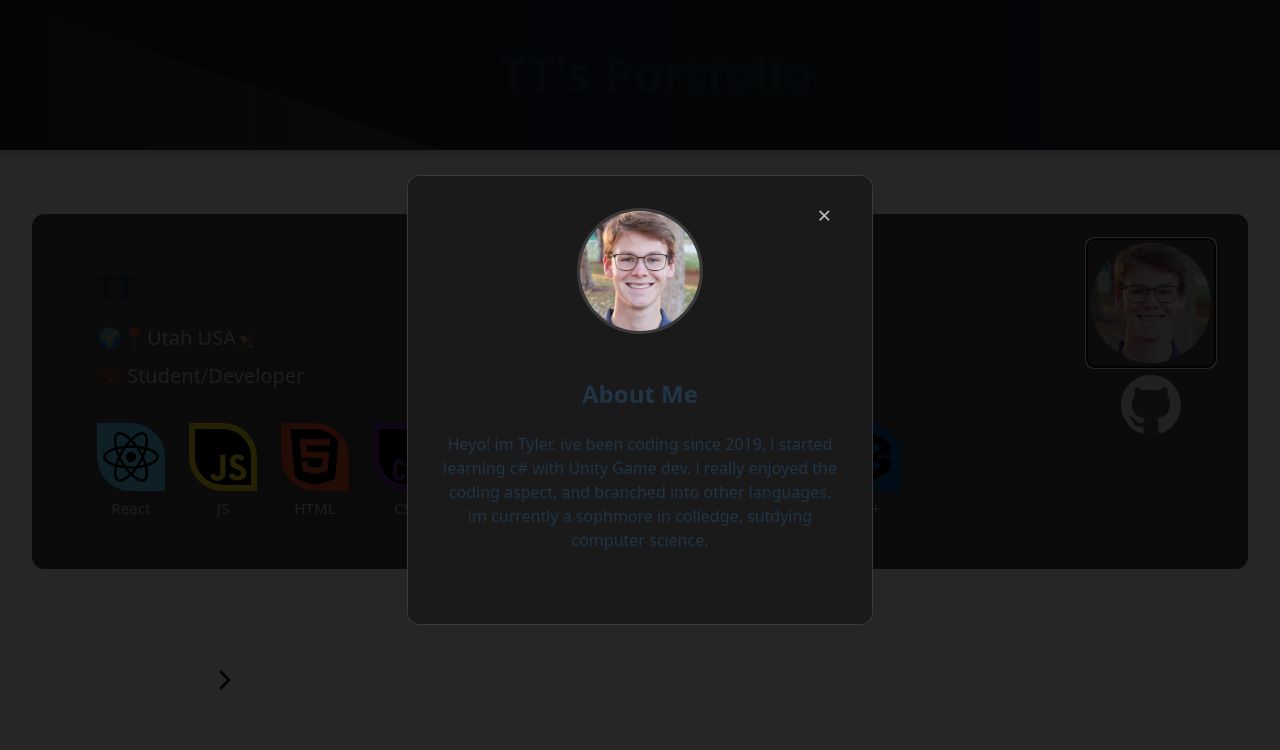
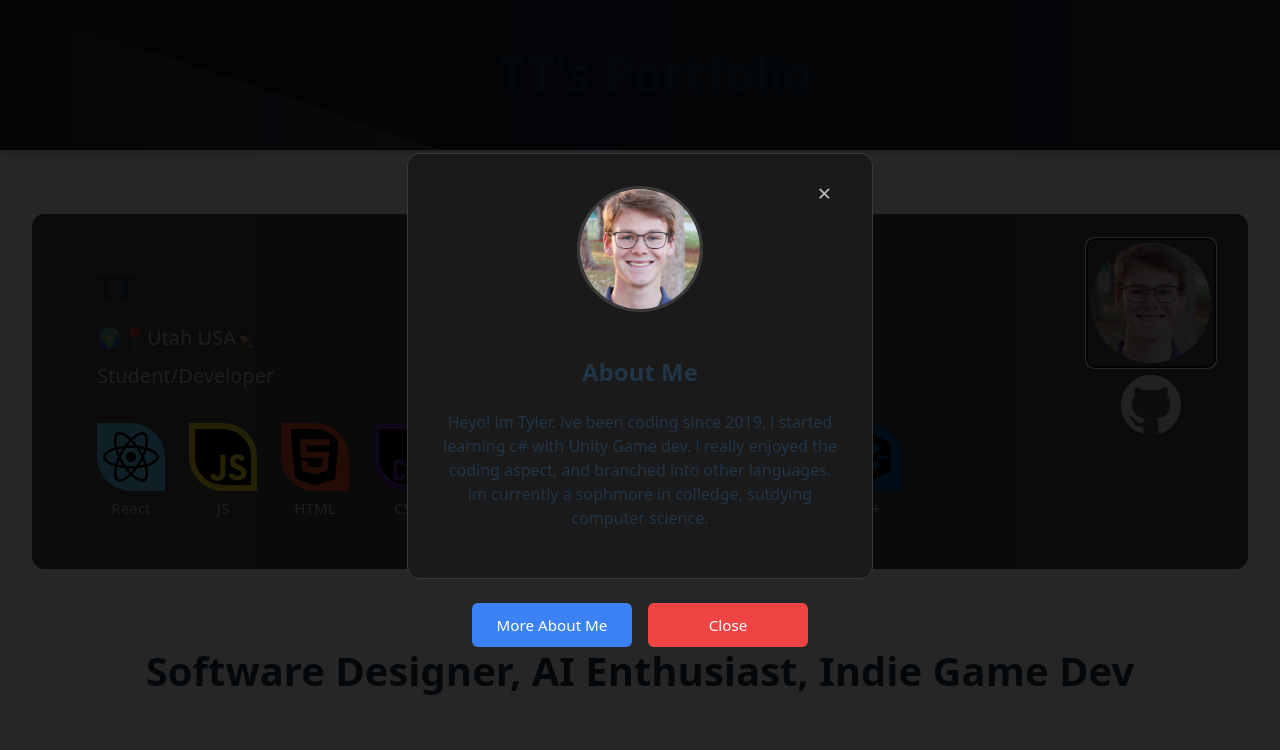
Before and after one commit to Lordofrunning/PortfolioLandingPage, a website built with Vite: page index.html in a window 1280 px wide. Both pictures are taken after a click on the button "About Me". Shown: the top 750 px of the page. Built offline with nearby package versions, Linux system fonts and the light colour scheme.

Commit message:
added two buttons on profile image modal, room for get to know more about me. added game dev and it section drop downs, changed projects name to software, websites, apps. changed on hover color effect.

```diff
--- a/src/main.ts
+++ b/src/main.ts
@@ -33,8 +33,10 @@ app.innerHTML = `
       <img src="/PictureOfMeCropped.JPG" alt="Profile Picture" class="profile-pic" />
       <h2>About Me</h2>
       <p>Heyo! im Tyler. ive been coding since 2019, i started learning c# with Unity Game dev. i really enjoyed the coding aspect, and branched into other languages. im currently a sophmore in colledge, sutdying computer science. </p>
-      <br/>
-
+    </div>
+    <div class="profile-modal-buttons">
+      <button class="profile-btn profile-btn-primary">More About Me</button>
+      <button class="profile-btn profile-btn-close">Close</button>
     </div>
   </div>
 
@@ -78,7 +80,7 @@ app.innerHTML = `
         <div class="info-card-content">
           <h3 class="info-card-name">TT</h3>
           <p class="info-card-location">🌍📍Utah USA🦅</p>
-          <p class="info-card-extra">💼 Student/Developer </p>
+          <p class="info-card-extra">Student/Developer </p>
         </div>
         <div class="skill-icons">
           <div class="skill-item">
@@ -150,16 +152,48 @@ app.innerHTML = `
     </article> -->
   </section>
 
+  <h1 class="section-title">Software Designer, AI Enthusiast, Indie Game Dev</h1>
+
   <!-- Projects Dropdown Section -->
   <div class="projects-dropdown-container">
     <button class="projects-dropdown-toggle" id="projects-toggle">
-      <span class="projects-title">Projects</span>
+      <span class="projects-title">Software/Websites/Apps</span>
       <svg class="dropdown-arrow" width="24" height="24" viewBox="0 0 24 24" fill="none" stroke="currentColor" stroke-width="2" stroke-linecap="round" stroke-linejoin="round">
         <polyline points="9 18 15 12 9 6"></polyline>
       </svg>
     </button>
     <div class="projects-dropdown-content" id="projects-content">
       <section id="projects" class="projects"></section>
+    </div>
+  </div>
+
+  <!-- IT/Cyber Security Dropdown Section -->
+  <div class="projects-dropdown-container">
+    <button class="projects-dropdown-toggle" id="itsecurity-toggle">
+      <span class="projects-title">IT/Cyber Security</span>
+      <svg class="dropdown-arrow" width="24" height="24" viewBox="0 0 24 24" fill="none" stroke="currentColor" stroke-width="2" stroke-linecap="round" stroke-linejoin="round">
+        <polyline points="9 18 15 12 9 6"></polyline>
+      </svg>
+    </button>
+    <div class="projects-dropdown-content" id="itsecurity-content">
+      <section id="itsecurity" class="itsecurity-section">
+        <!-- Content will go here -->
+      </section>
+    </div>
+  </div>
+
+  <!-- Game Development Dropdown Section -->
+  <div class="projects-dropdown-container">
+    <button class="projects-dropdown-toggle" id="gamedev-toggle">
+      <span class="projects-title">Game Development</span>
+      <svg class="dropdown-arrow" width="24" height="24" viewBox="0 0 24 24" fill="none" stroke="currentColor" stroke-width="2" stroke-linecap="round" stroke-linejoin="round">
+        <polyline points="9 18 15 12 9 6"></polyline>
+      </svg>
+    </button>
+    <div class="projects-dropdown-content" id="gamedev-content">
+      <section id="gamedev" class="gamedev-section">
+        <!-- Content will go here -->
+      </section>
     </div>
   </div>
 
@@ -401,6 +435,8 @@ const profileBtn = document.getElementById('profile-btn')!
 const avatarBtn = document.getElementById('avatar-btn')!
 const profileModal = document.getElementById('profile-modal')!
 const profileModalClose = profileModal.querySelector('.modal-close')!
+const profileBtnClose = profileModal.querySelector('.profile-btn-close')!
+const profileBtnMore = profileModal.querySelector('.profile-btn-primary')!
 
 function openProfileModal() {
   profileModal.hidden = false
@@ -416,6 +452,11 @@ profileBtn.addEventListener('click', openProfileModal)
 avatarBtn.addEventListener('click', openProfileModal)
 
 profileModalClose.addEventListener('click', closeProfileModal)
+profileBtnClose.addEventListener('click', closeProfileModal)
+profileBtnMore.addEventListener('click', () => {
+  // TODO: Add functionality for "More About Me" button
+  console.log('More About Me clicked')
+})
 
 profileModal.addEventListener('click', (e) => {
   if (e.target === profileModal) closeProfileModal()
@@ -487,6 +528,26 @@ projectsToggle.addEventListener('click', () => {
   const isExpanded = projectsContent.classList.toggle('expanded')
   projectsToggle.classList.toggle('expanded', isExpanded)
   projectsToggle.setAttribute('aria-expanded', isExpanded.toString())
+})
+
+// ===== IT/Cyber Security Dropdown Toggle =====
+const itsecurityToggle = document.getElementById('itsecurity-toggle') as HTMLButtonElement
+const itsecurityContent = document.getElementById('itsecurity-content') as HTMLDivElement
+
+itsecurityToggle.addEventListener('click', () => {
+  const isExpanded = itsecurityContent.classList.toggle('expanded')
+  itsecurityToggle.classList.toggle('expanded', isExpanded)
+  itsecurityToggle.setAttribute('aria-expanded', isExpanded.toString())
+})
+
+// ===== Game Development Dropdown Toggle =====
+const gamedevToggle = document.getElementById('gamedev-toggle') as HTMLButtonElement
+const gamedevContent = document.getElementById('gamedev-content') as HTMLDivElement
+
+gamedevToggle.addEventListener('click', () => {
+  const isExpanded = gamedevContent.classList.toggle('expanded')
+  gamedevToggle.classList.toggle('expanded', isExpanded)
+  gamedevToggle.setAttribute('aria-expanded', isExpanded.toString())
 })
 
 // ===== Education Dropdown Toggle =====
--- a/src/style.css
+++ b/src/style.css
@@ -127,6 +127,14 @@ button:focus-visible {
   text-align: center;
 }
 
+.section-title {
+  font-size: 40px;
+  text-align: center;
+  margin: 3rem auto 4rem;
+  max-width: 1400px;
+  padding: 0 2rem;
+}
+
 /* Projects Dropdown */
 .projects-dropdown-container {
   margin: 2rem auto;
@@ -210,8 +218,33 @@ button:focus-visible {
   stroke: #dbeafe;
 }
 
+/* Individual dropdown hover colors */
+#itsecurity-toggle:hover .projects-title {
+  color: #991B1B;
+}
+
+#itsecurity-toggle:hover .dropdown-arrow {
+  stroke: #FCA5A5;
+}
+
+#gamedev-toggle:hover .projects-title {
+  color: #22C55E;
+}
+
+#gamedev-toggle:hover .dropdown-arrow {
+  stroke: #BBF7D0;
+}
+
+#education-toggle:hover .projects-title {
+  color: #A855F7;
+}
+
+#education-toggle:hover .dropdown-arrow {
+  stroke: #E9D5FF;
+}
+
 .projects-title {
-  font-size: 2.5rem;
+  font-size: 2.125rem;
   font-weight: 700;
   margin: 0;
   color: rgba(255, 255, 255, 0.87);
@@ -1078,6 +1111,50 @@ button:focus-visible {
   border: 3px solid #3a3a3a;
 }
 
+.profile-modal-buttons {
+  display: flex;
+  gap: 1rem;
+  justify-content: center;
+  margin-top: 1.5rem;
+  width: 90%;
+  max-width: 400px;
+}
+
+#profile-modal {
+  flex-direction: column;
+}
+
+.profile-btn {
+  width: 40%;
+  padding: 0.75rem 1rem;
+  border: none;
+  border-radius: 6px;
+  font-size: 0.95rem;
+  font-weight: 500;
+  cursor: pointer;
+  transition: all 0.2s ease;
+}
+
+.profile-btn-primary {
+  background: #3b82f6;
+  color: white;
+}
+
+.profile-btn-primary:hover {
+  background: #2563eb;
+  transform: translateY(-2px);
+}
+
+.profile-btn-close {
+  background: #ef4444;
+  color: white;
+}
+
+.profile-btn-close:hover {
+  background: #dc2626;
+  transform: translateY(-2px);
+}
+
 /* Language Icon Modal */
 .lang-modal-content {
   background: #1a1a1a;
```
